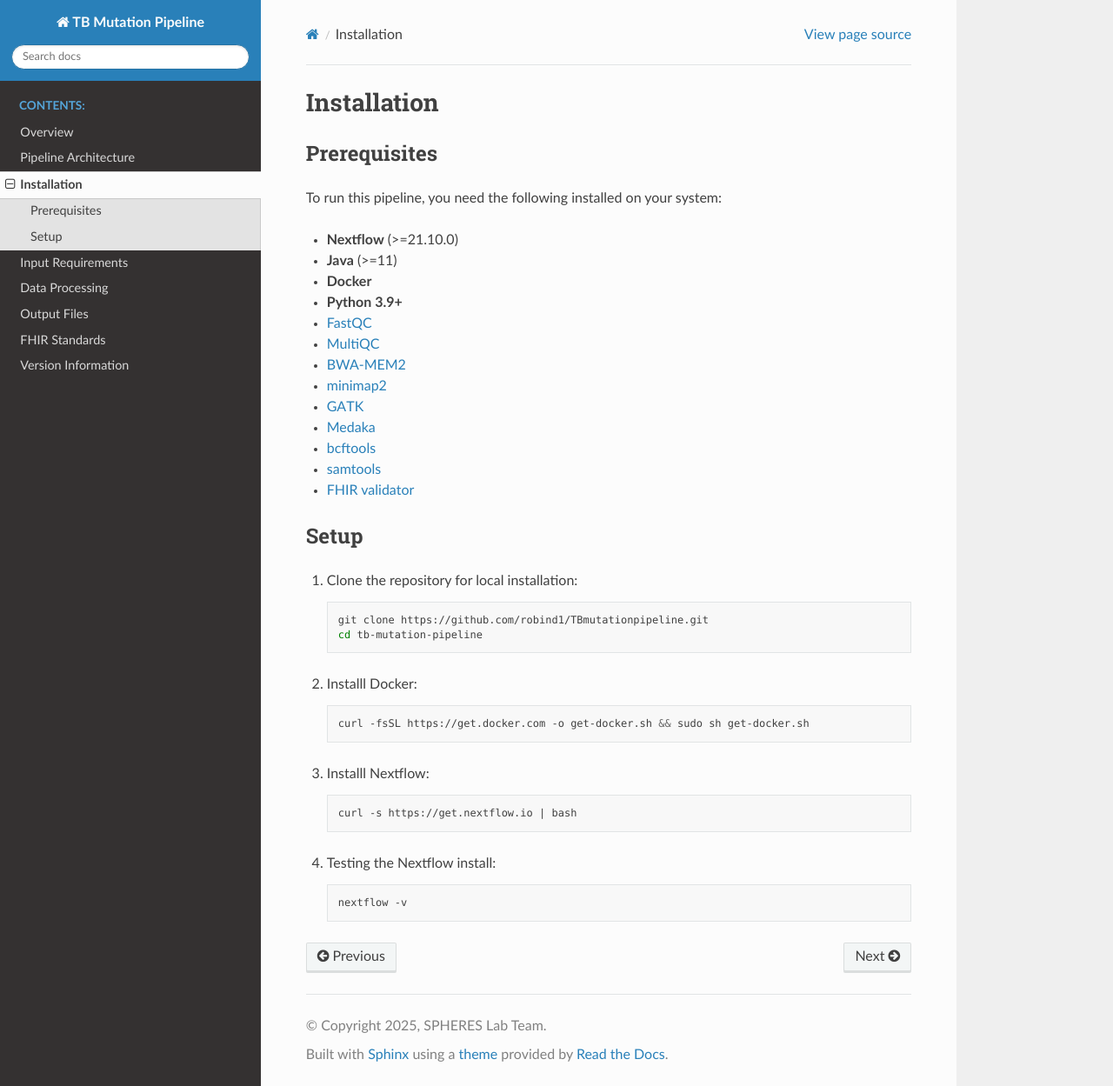
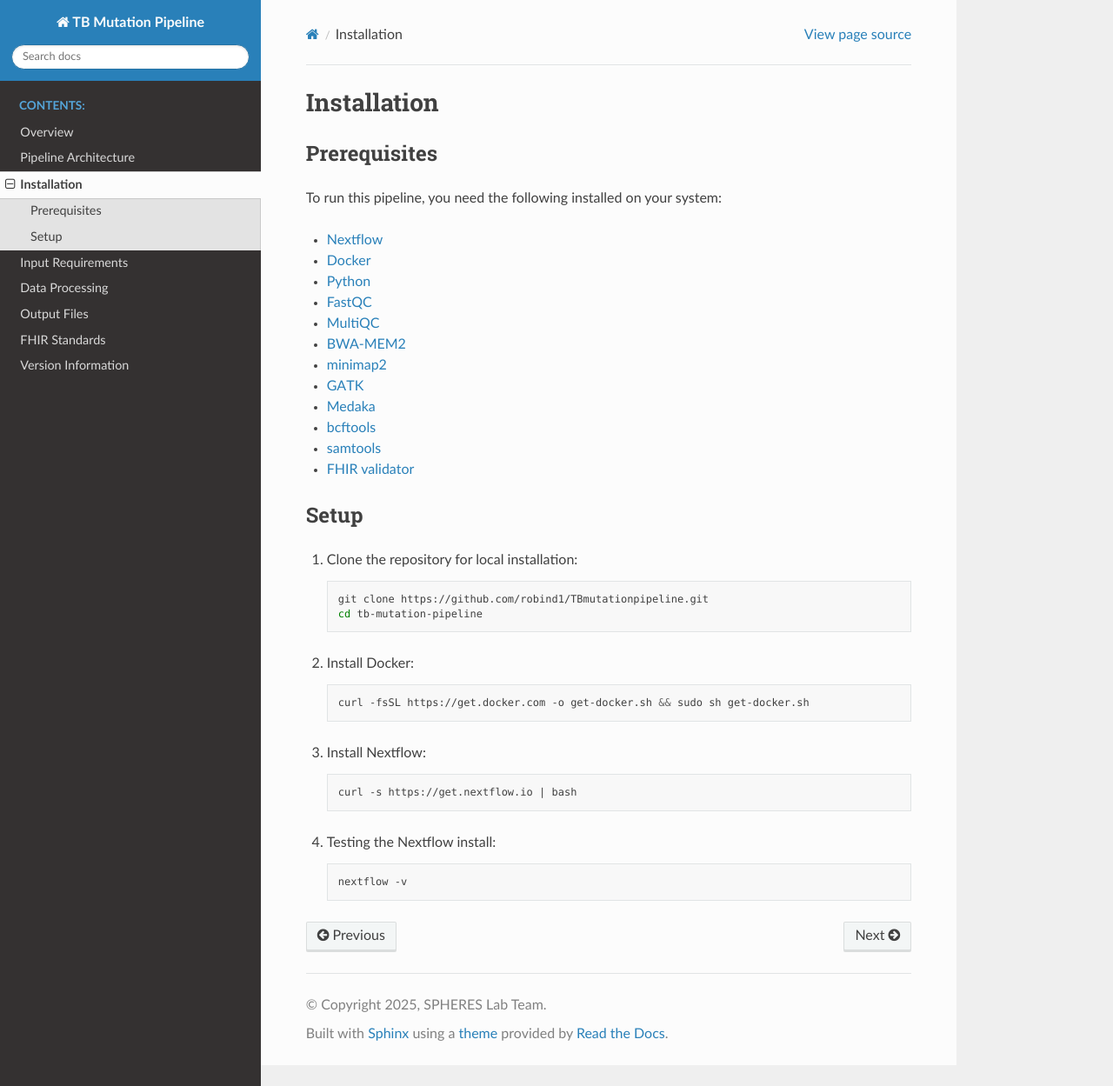
Before and after one commit to robind1/TB-pipeline-docs, a Sphinx documentation site: the page built from docs/source/installation.md, in a window 1280 px wide and 1249 px high. Shown: the whole window at 87% size. Built offline with Sphinx 7.4.7 and the Read the Docs theme 3.1.0, drawn with Linux system fonts in a browser that asks for light colours.

Commit message:
Update installation.md

````diff
--- a/docs/source/installation.md
+++ b/docs/source/installation.md
@@ -3,10 +3,9 @@
 ## Prerequisites
 To run this pipeline, you need the following installed on your system:
 
-*   **Nextflow** (>=21.10.0)
-*   **Java** (>=11)
-*   **Docker**
-*   **Python 3.9+**
+*   [Nextflow](https://www.nextflow.io/)
+*   [Docker](https://www.docker.com/)
+*   [Python](https://www.python.org/)
 *   [FastQC](https://github.com/s-andrews/FastQC)
 *   [MultiQC](https://github.com/MultiQC/MultiQC)
 *   [BWA-MEM2](https://github.com/bwa-mem2/bwa-mem2)
@@ -23,15 +22,16 @@
     git clone https://github.com/robind1/TBmutationpipeline.git
     cd tb-mutation-pipeline
     ```
-2.  Installl Docker:
+2.  Install Docker:
     ```bash
     curl -fsSL https://get.docker.com -o get-docker.sh && sudo sh get-docker.sh
     ```
-3.  Installl Nextflow:
+3.  Install Nextflow:
     ```bash
     curl -s https://get.nextflow.io | bash
     ```
 4.  Testing the Nextflow install:
     ```bash
     nextflow -v
+
     ```
````
